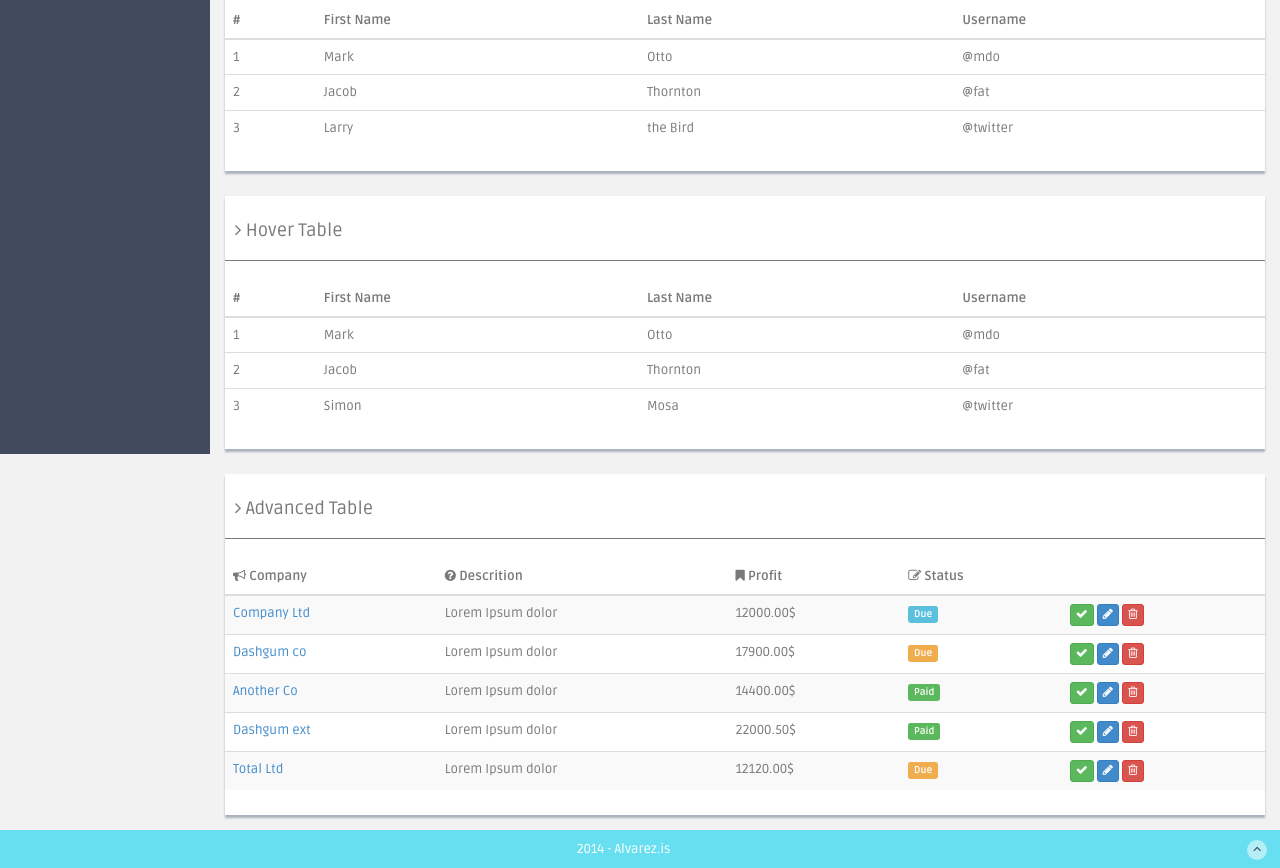
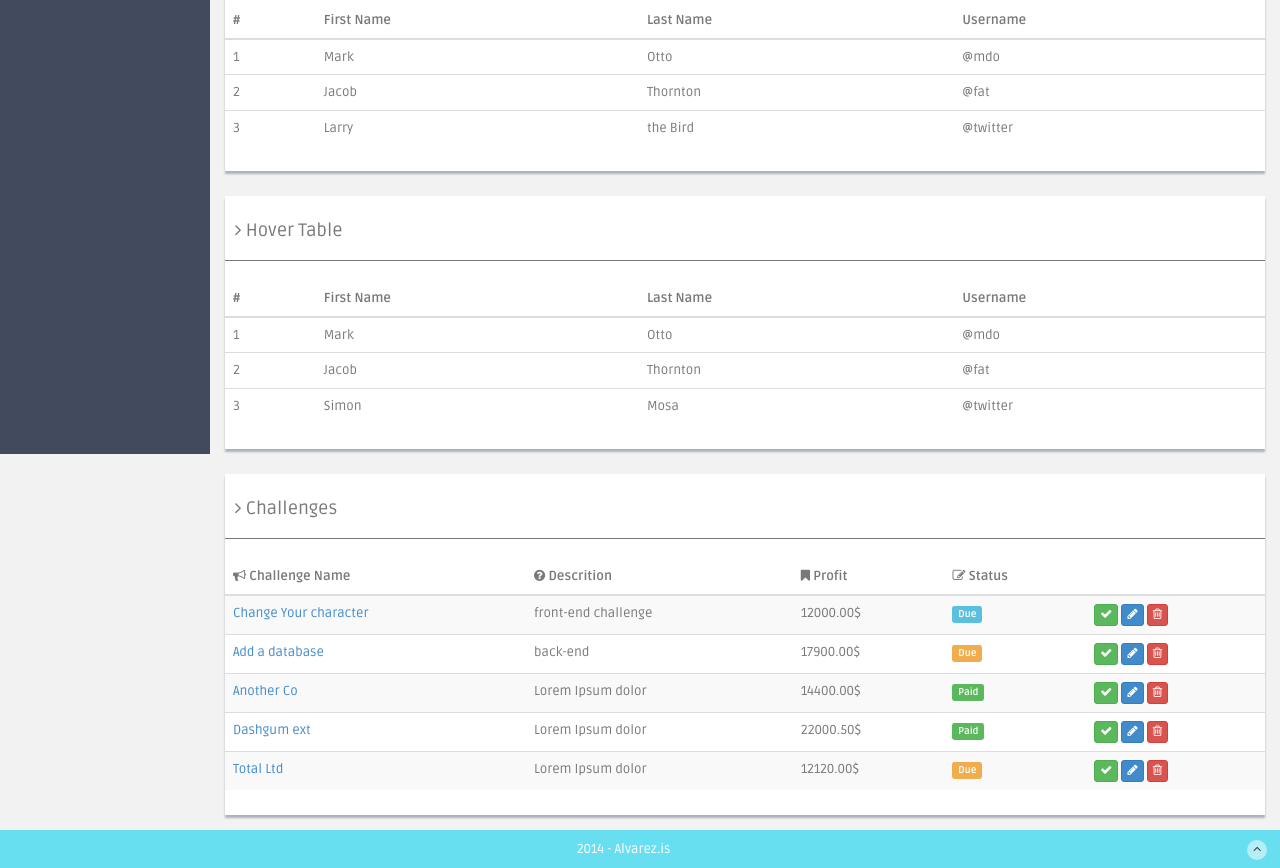
Before and after one commit to migmaldonado/GoatClub, a plain HTML site: page routes/allchallenges.html in a window 1280 px wide. Shown: the part 346-1214 px from the top of the page. Drawn offline with Linux system fonts and the light colour scheme.

Commit message:
Added game screenshot

```diff
--- a/routes/allchallenges.html
+++ b/routes/allchallenges.html
@@ -393,11 +393,11 @@
                         <div class="col-md-12">
                             <div class="content-panel">
                                 <table class="table table-striped table-advance table-hover">
-      	                  	  	  <h4><i class="fa fa-angle-right"></i> Advanced Table</h4>
+      	                  	  	  <h4><i class="fa fa-angle-right"></i> Challenges</h4>
       	                  	  	  <hr>
                                     <thead>
                                     <tr>
-                                        <th><i class="fa fa-bullhorn"></i> Company</th>
+                                        <th><i class="fa fa-bullhorn"></i> Challenge Name</th>
                                         <th class="hidden-phone"><i class="fa fa-question-circle"></i> Descrition</th>
                                         <th><i class="fa fa-bookmark"></i> Profit</th>
                                         <th><i class=" fa fa-edit"></i> Status</th>
@@ -406,8 +406,8 @@
                                     </thead>
                                     <tbody>
                                     <tr>
-                                        <td><a href="basic_table.html#">Company Ltd</a></td>
-                                        <td class="hidden-phone">Lorem Ipsum dolor</td>
+                                        <td><a href="basic_table.html#">Change Your character</a></td>
+                                        <td class="hidden-phone">front-end challenge</td>
                                         <td>12000.00$ </td>
                                         <td><span class="label label-info label-mini">Due</span></td>
                                         <td>
@@ -419,10 +419,10 @@
                                     <tr>
                                         <td>
                                             <a href="basic_table.html#">
-                                                Dashgum co
+                                                Add a database
                                             </a>
                                         </td>
-                                        <td class="hidden-phone">Lorem Ipsum dolor</td>
+                                        <td class="hidden-phone">back-end</td>
                                         <td>17900.00$ </td>
                                         <td><span class="label label-warning label-mini">Due</span></td>
                                         <td>
```
Also changed, not shown: index.html (+2 -2 lines).
